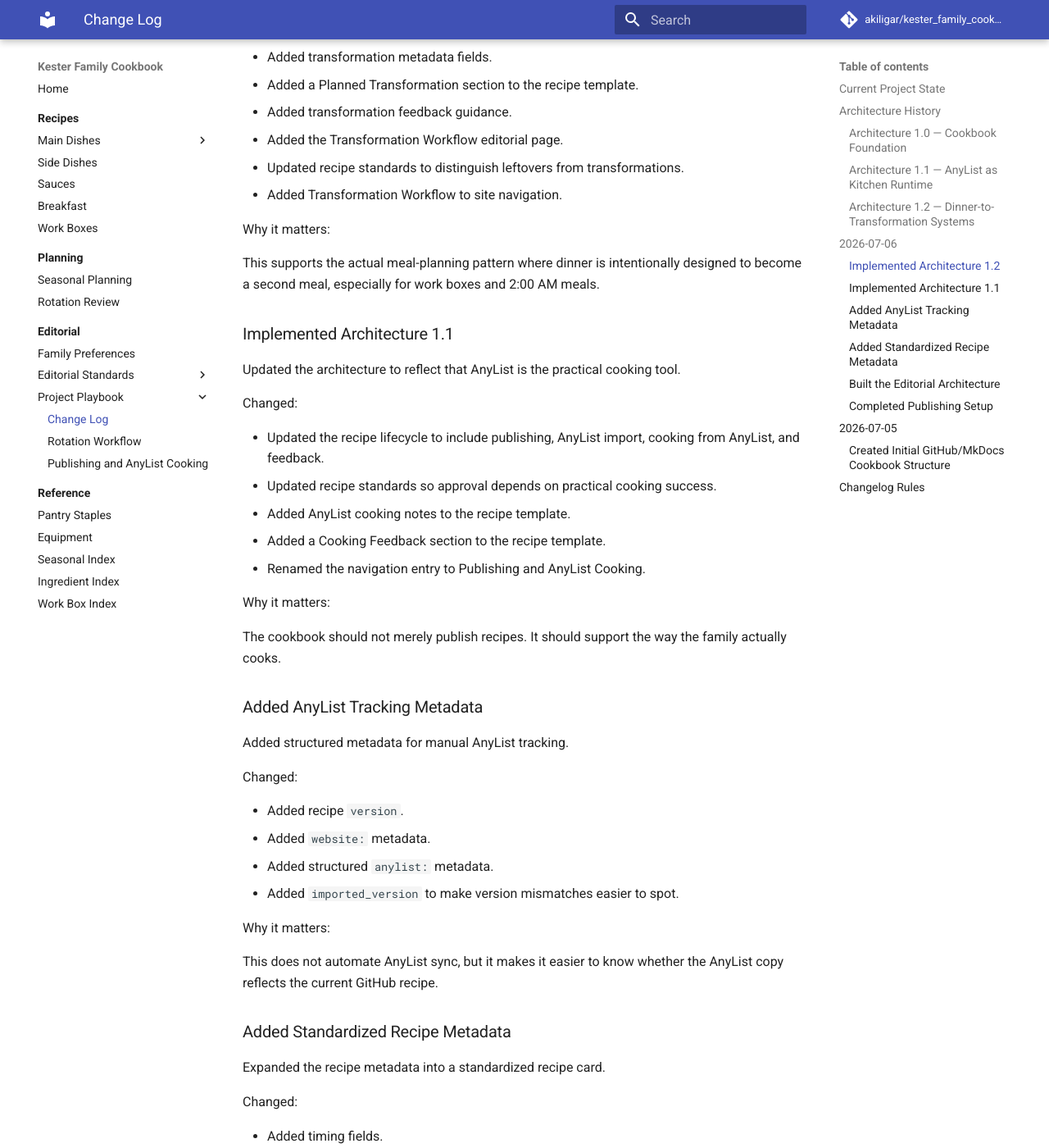
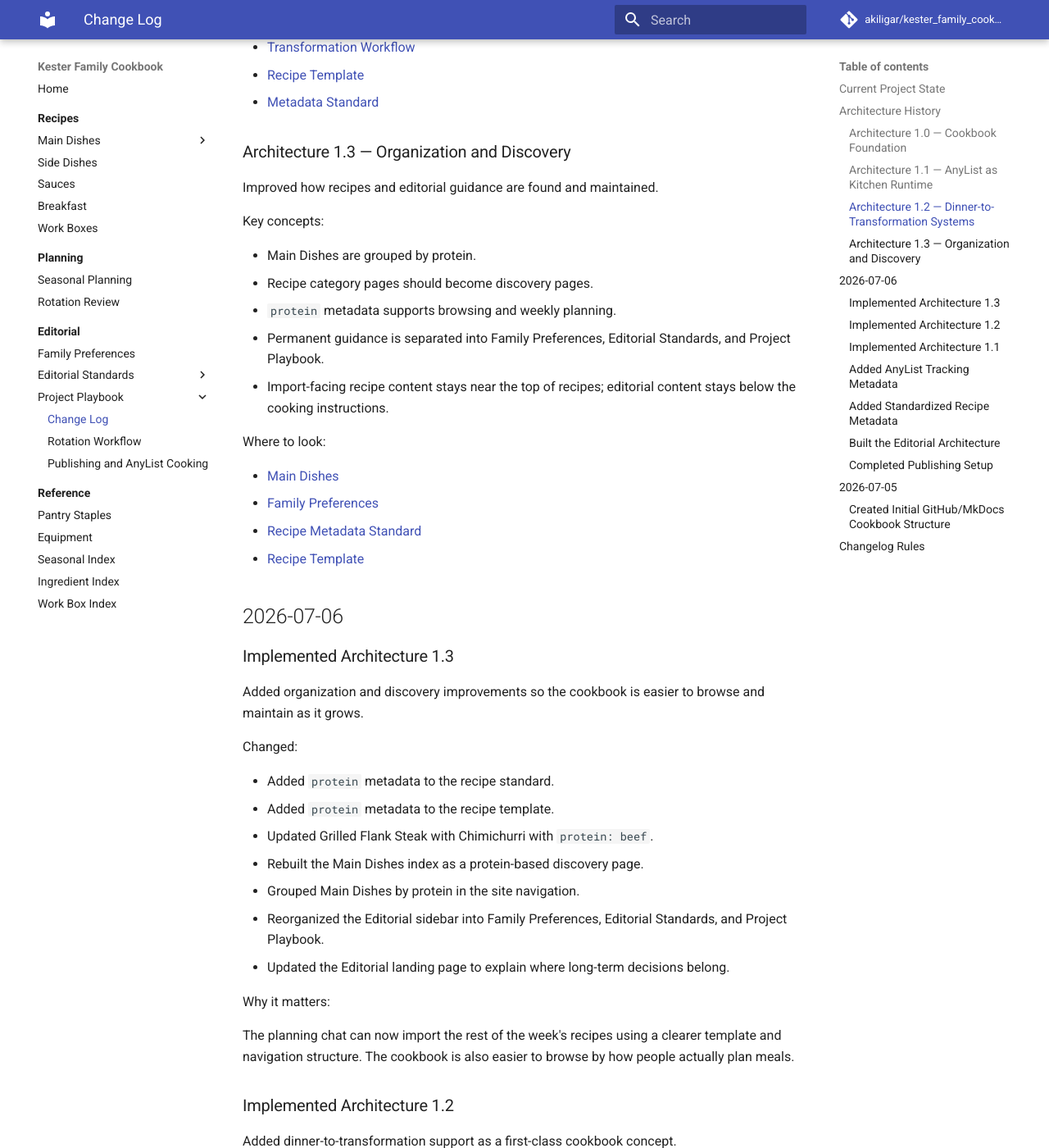
Before and after one commit to akiligar/kester_family_cookbook, an MkDocs documentation site: the page built from docs/editorial/change-log.md, in a window 1280 px wide and 1400 px high, scrolled down 2523 px. Shown: the whole window at 82% size. Built offline with MkDocs 1.6.1 and Material for MkDocs 9.7.7, drawn with Linux system fonts in a browser that asks for light colours; comment, search, counter and statistics services are not loaded; some of the changed text lies outside the part shown.

Commit message:
Document Architecture 1.3 in changelog

````diff
--- a/docs/editorial/change-log.md
+++ b/docs/editorial/change-log.md
@@ -15,7 +15,7 @@ The Kester Family Cookbook is now a GitHub-backed MkDocs cookbook published at:
 
 <https://cookbook.connellkesters.com/>
 
-Current architecture version: **Architecture 1.2**
+Current architecture version: **Architecture 1.3**
 
 Current working model:
 
@@ -34,6 +34,18 @@ GitHub cookbook revision
 ```
 
 GitHub remains the source of truth. The website is the published reference. AnyList is the kitchen cooking tool.
+
+Current guidance structure:
+
+- **Family Preferences**: how the family likes to eat.
+- **Editorial Standards**: how cookbook content is written and organized.
+- **Project Playbook**: how the project operates.
+
+Current recipe discovery model:
+
+- Main Dishes are grouped by protein.
+- Category index pages should help browse recipes, not act as placeholders.
+- Recipe metadata should support browsing and planning.
 
 ## Architecture History
 
@@ -87,7 +99,44 @@ Where to look:
 - [Recipe Template](recipe-template.md)
 - [Metadata Standard](metadata-standard.md)
 
+### Architecture 1.3 — Organization and Discovery
+
+Improved how recipes and editorial guidance are found and maintained.
+
+Key concepts:
+
+- Main Dishes are grouped by protein.
+- Recipe category pages should become discovery pages.
+- `protein` metadata supports browsing and weekly planning.
+- Permanent guidance is separated into Family Preferences, Editorial Standards, and Project Playbook.
+- Import-facing recipe content stays near the top of recipes; editorial content stays below the cooking instructions.
+
+Where to look:
+
+- [Main Dishes](../recipes/main-dishes/index.md)
+- [Family Preferences](family-preferences.md)
+- [Recipe Metadata Standard](metadata-standard.md)
+- [Recipe Template](recipe-template.md)
+
 ## 2026-07-06
+
+### Implemented Architecture 1.3
+
+Added organization and discovery improvements so the cookbook is easier to browse and maintain as it grows.
+
+Changed:
+
+- Added `protein` metadata to the recipe standard.
+- Added `protein` metadata to the recipe template.
+- Updated Grilled Flank Steak with Chimichurri with `protein: beef`.
+- Rebuilt the Main Dishes index as a protein-based discovery page.
+- Grouped Main Dishes by protein in the site navigation.
+- Reorganized the Editorial sidebar into Family Preferences, Editorial Standards, and Project Playbook.
+- Updated the Editorial landing page to explain where long-term decisions belong.
+
+Why it matters:
+
+The planning chat can now import the rest of the week's recipes using a clearer template and navigation structure. The cookbook is also easier to browse by how people actually plan meals.
 
 ### Implemented Architecture 1.2
 
````
